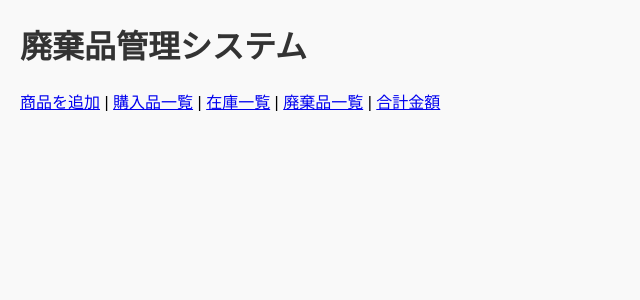
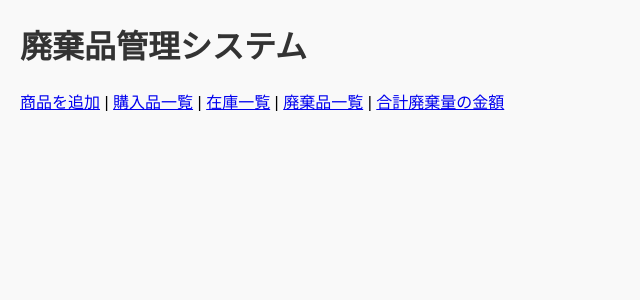
Before and after one commit to ceo7378/food-test73, a Flask app: page / in a window 1280 px wide. Shown: the top 300 px of the page, without its empty margins (0-640 px from the left). Run offline with Flask 3, Linux system fonts and the light colour scheme; data that the repository does not hold is empty.

Commit message:
廃棄量に変更２

```diff
--- a/templates/index.html
+++ b/templates/index.html
@@ -12,7 +12,7 @@
         <a href="/items">購入品一覧</a> |
         <a href="/stocks">在庫一覧</a> |
         <a href="/discards">廃棄品一覧</a> |
-        <a href="/total_graph">合計金額</a>
+        <a href="/total_graph">合計廃棄量の金額</a>
     </nav>
 </body>
 </html>
```
